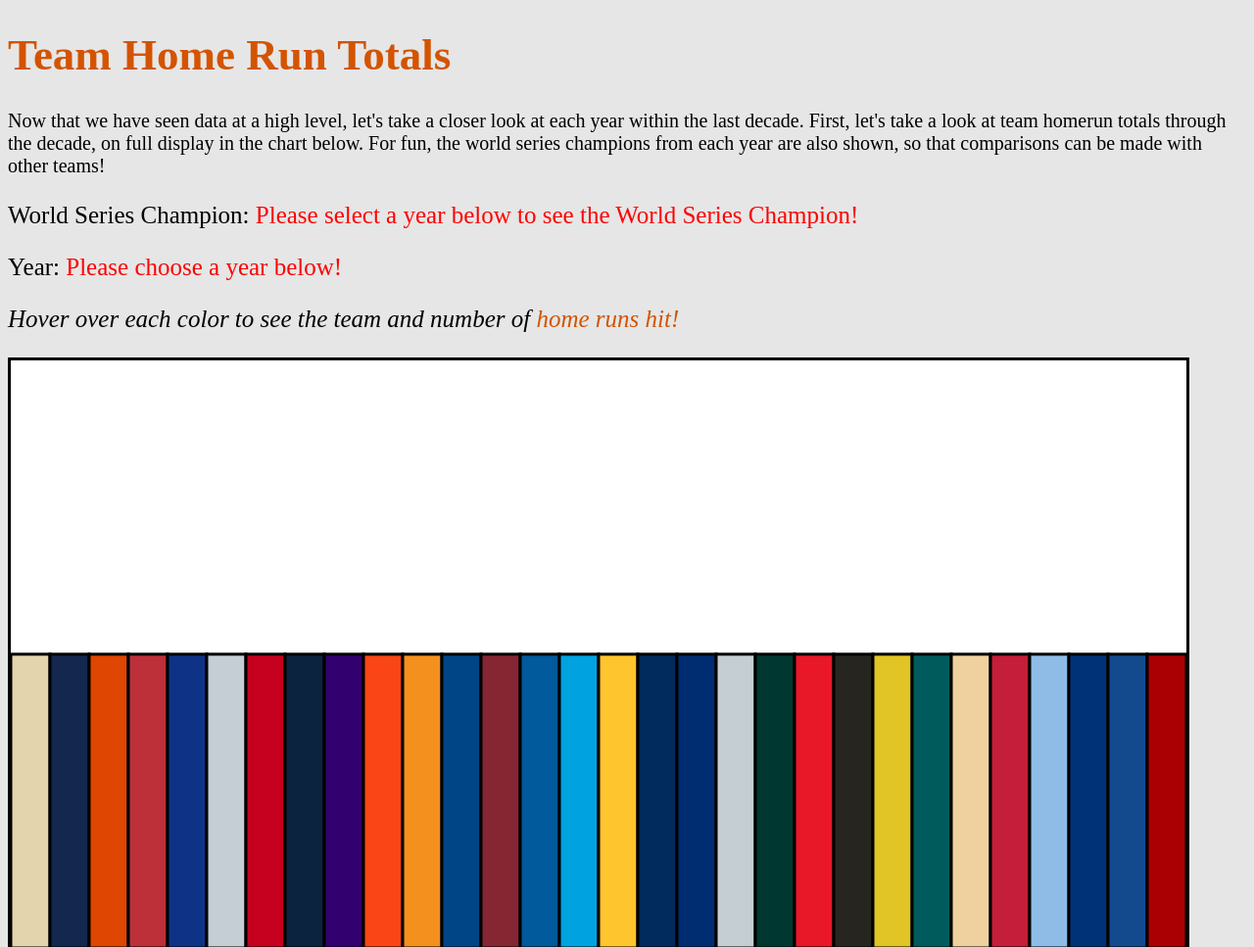
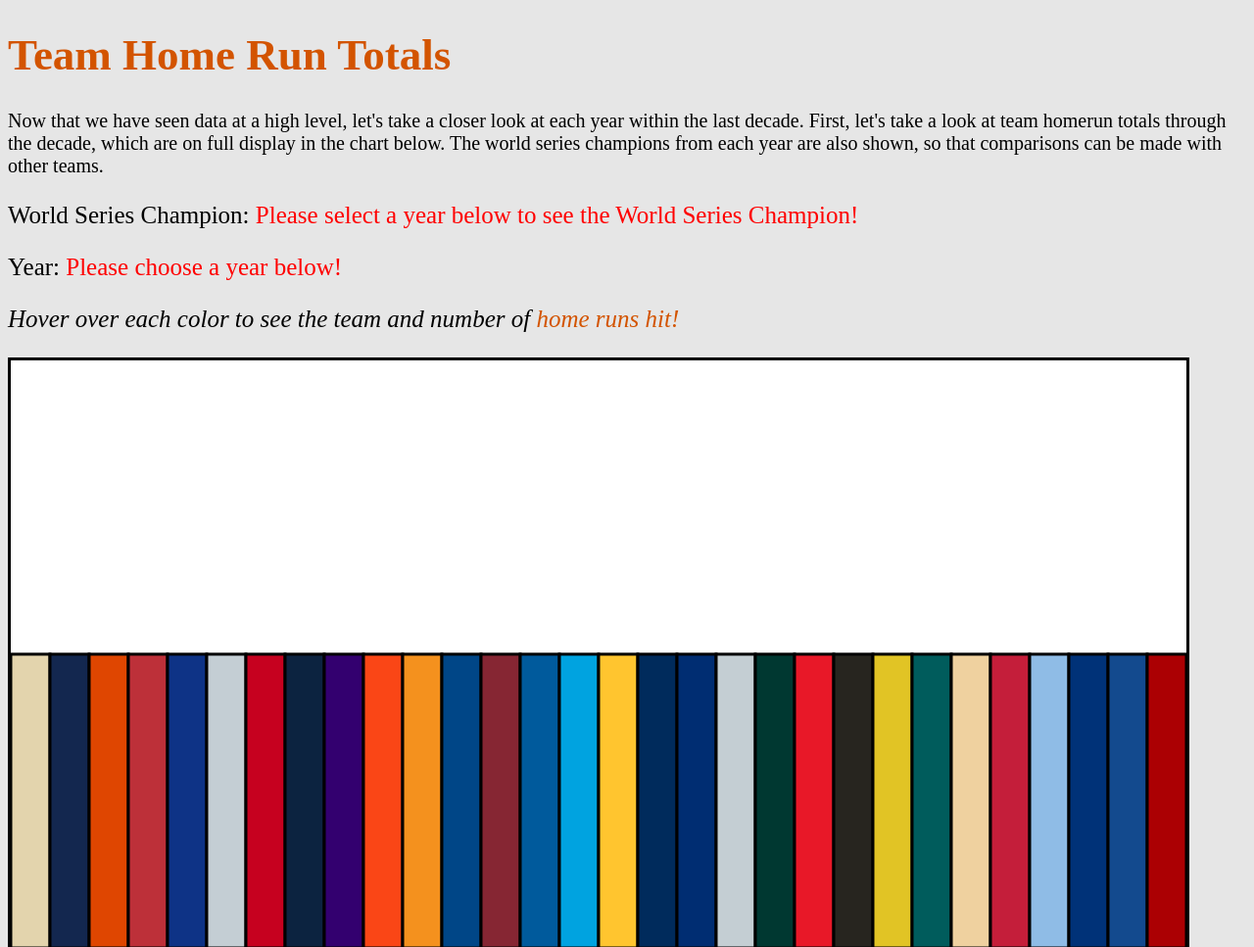
Before and after one commit to fplinke/fplinke.github.io, a plain HTML site: page homeruns.html in a window 1280 px wide. Shown: the top 967 px of the page at 98% size. Drawn offline with nearby package versions, Linux system fonts and the light colour scheme.

Commit message:
Update homeruns.html

```diff
--- a/homeruns.html
+++ b/homeruns.html
@@ -18,7 +18,7 @@
 <html>
    <body onload='main()' style="text-align:left; background-color:rgb(230,230,230);">
       <h1 style="color:rgb(211,84,0); font-family:Merriweather; font-size:45px">Team Home Run Totals</h1>
-      <p style="font-family:Merriweather; font-size:20px;">Now that we have seen data at a high level, let's take a closer look at each year within the last decade. First, let's take a look at team homerun totals through the decade, on full display in the chart below. For fun, the world series champions from each year are also shown, so that comparisons can be made with other teams!</p>
+      <p style="font-family:Merriweather; font-size:20px;">Now that we have seen data at a high level, let's take a closer look at each year within the last decade. First, let's take a look at team homerun totals through the decade, which are on full display in the chart below. The world series champions from each year are also shown, so that comparisons can be made with other teams.</p>
       <p style="color:black; font-size:25px; font-family:Merriweather;"> World Series Champion: <span class="name1" id="winner"></span></p>
       <p style="color:black; font-size:25px; font-family:Merriweather;">Year: <span class="name1" id="year"></span></p>
       <p style="font-size:25px; font-family:Merriweather; font-style:italic">Hover over each color to see the team and number of <span class="name">home runs hit!<span></p>
```
